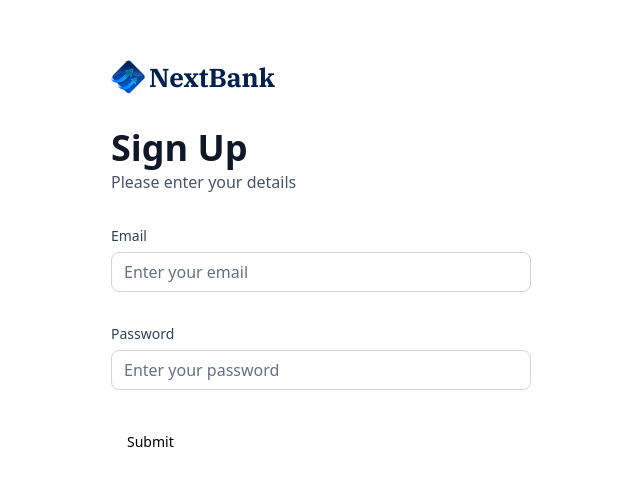
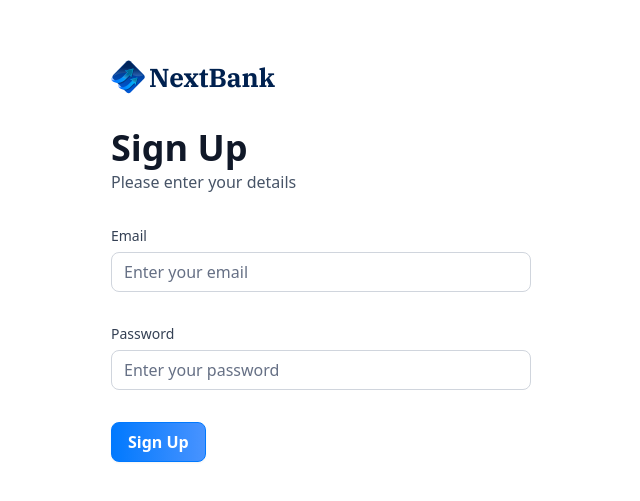
Before and after one commit to ankitnimje/next-bank, a Next.js app: page /sign-up in a window 1280 px wide. Shown: the part 139-640 px from the top of the page, without its empty margins (319-959 px from the left). Built offline with nearby package versions, Linux system fonts and the light colour scheme.

Commit message:
add loader

```diff
--- a/components/AuthForm.tsx
+++ b/components/AuthForm.tsx
@@ -10,9 +10,11 @@ import { Button } from "@/components/ui/button";
 import { Form } from "@/components/ui/form";
 import CustomInput from "./CustomInput";
 import { authFormSchema } from "@/lib/utils";
+import { Loader2 } from "lucide-react";
 
 const AuthForm = ({ type }: { type: string }) => {
   const [user, setUser] = useState(null);
+  const [isLoading, setIsLoading] = useState(false);
 
   // 1. Define your form.
   const form = useForm<z.infer<typeof authFormSchema>>({
@@ -27,7 +29,9 @@ const AuthForm = ({ type }: { type: string }) => {
   function onSubmit(values: z.infer<typeof authFormSchema>) {
     // Do something with the form values.
     // ✅ This will be type-safe and validated.
+    setIsLoading(true);
     console.log(values);
+    setIsLoading(false);
   }
 
   return (
@@ -61,17 +65,26 @@ const AuthForm = ({ type }: { type: string }) => {
                 name="email"
                 label="Email"
                 placeholder="Enter your email"
-                type="email"
               />
               <CustomInput
                 control={form.control}
                 name="password"
                 label="Password"
                 placeholder="Enter your password"
-                type="password"
               />
 
-              <Button type="submit">Submit</Button>
+              <Button type="submit" disabled={isLoading} className="form-btn">
+                {isLoading ? (
+                  <>
+                    <Loader2 size={20} className="animate-spin" /> &nbsp;
+                    Loading...
+                  </>
+                ) : type === "sign-in" ? (
+                  "Sign In"
+                ) : (
+                  "Sign Up"
+                )}
+              </Button>
             </form>
           </Form>
         </>
--- a/components/CustomInput.tsx
+++ b/components/CustomInput.tsx
@@ -2,15 +2,14 @@ import React from "react";
 import { FormControl, FormField, FormLabel, FormMessage } from "./ui/form";
 import { Input } from "./ui/input";
 import { z } from "zod";
-import { Control } from "react-hook-form";
+import { Control, FieldPath } from "react-hook-form";
 import { authFormSchema } from "@/lib/utils";
 
 interface CustomInputProps {
   control: Control<z.infer<typeof authFormSchema>>;
-  name: "email" | "password";
+  name: FieldPath<z.infer<typeof authFormSchema>>;
   label: string;
   placeholder: string;
-  type: string;
 }
 
 const CustomInput = ({
@@ -18,7 +17,6 @@ const CustomInput = ({
   name,
   label,
   placeholder,
-  type,
 }: CustomInputProps) => {
   return (
     <FormField
@@ -31,7 +29,7 @@ const CustomInput = ({
             <FormControl>
               <Input
                 placeholder={placeholder}
-                type={type}
+                type={name === "password" ? "password" : "text"}
                 className="input-class"
                 {...field}
               />
```
